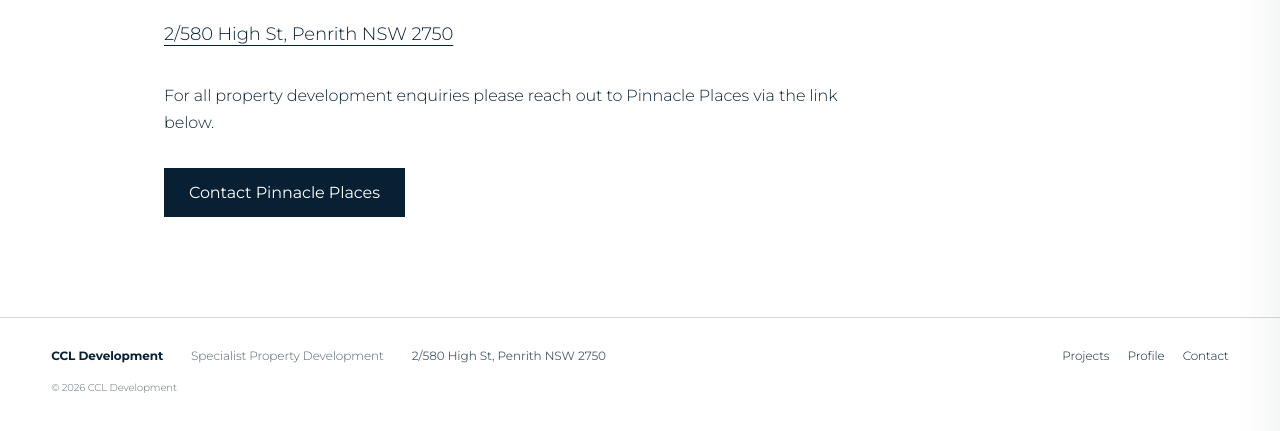
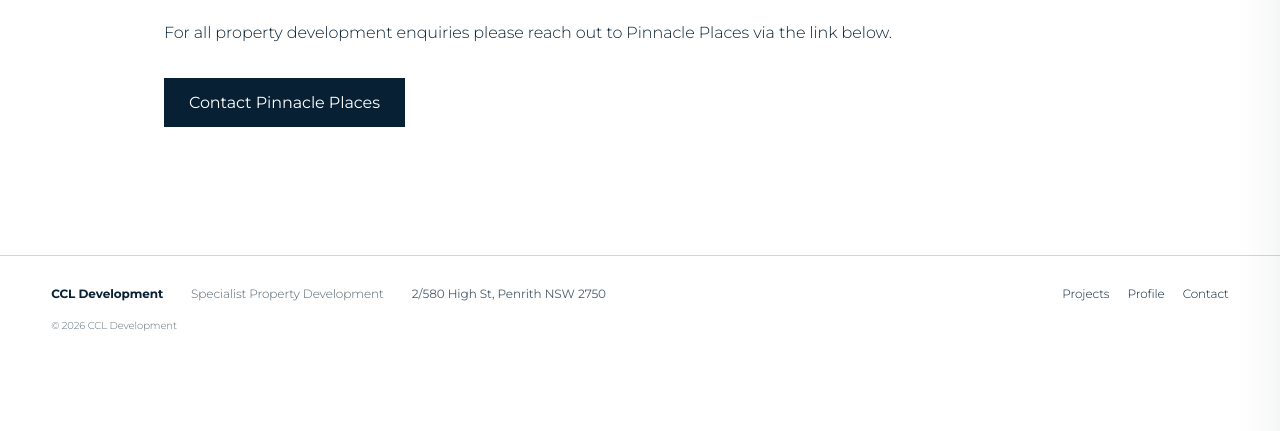
Before and after one commit to studiorjl/ccl, a plain HTML site: page contact/index.html in a window 1280 px wide. Shown: the part 305-736 px from the top of the page. Drawn offline with Linux system fonts and the light colour scheme.

Commit message:
Contact page: drop the address from the copy, hold the Pinnacle Places line on one line desktop

```diff
--- a/contact/index.html
+++ b/contact/index.html
@@ -18,10 +18,9 @@
 <script type="application/ld+json">{"@context":"https://schema.org","@type":"WebSite","@id":"https://www.ccldevelopment.com.au/#website","name":"CCL Development","url":"https://www.ccldevelopment.com.au/","inLanguage":"en-AU","publisher":{"@id":"https://www.ccldevelopment.com.au/#business"}}</script>
 
 
-<title>Contact | CCL Development</title><link rel="preload" href="/assets/fonts/montserrat-latin-var.woff2" as="font" type="font/woff2" crossorigin><link rel="stylesheet" href="/style.css?v=9"><script defer src="/script.js?v=8"></script></head><body><header class="site-header"><a class="header-brand" href="/" aria-label="CCL Development home"><img class="header-brand-icon" src="/assets/CCL_Brandmark_logo.png" alt=""><img class="header-brand-wordmark" src="/assets/CCL_wordmark.png" alt="CCL Development"></a><button class="menu-toggle" aria-label="Open menu" aria-expanded="false" aria-controls="site-menu"><span></span><span></span><span></span></button></header><div class="menu-scrim" hidden></div><nav class="site-menu" id="site-menu" aria-label="Main navigation" aria-hidden="true"><a href="/projects/">Projects <span>↗︎</span></a><a href="/profile/">Profile <span>↗︎</span></a><a href="/contact/">Contact <span>↗︎</span></a></nav><main class="page-content contact-page">
+<title>Contact | CCL Development</title><link rel="preload" href="/assets/fonts/montserrat-latin-var.woff2" as="font" type="font/woff2" crossorigin><link rel="stylesheet" href="/style.css?v=12"><script defer src="/script.js?v=8"></script></head><body><header class="site-header"><a class="header-brand" href="/" aria-label="CCL Development home"><img class="header-brand-icon" src="/assets/CCL_Brandmark_logo.png" alt=""><img class="header-brand-wordmark" src="/assets/CCL_wordmark.png" alt="CCL Development"></a><button class="menu-toggle" aria-label="Open menu" aria-expanded="false" aria-controls="site-menu"><span></span><span></span><span></span></button></header><div class="menu-scrim" hidden></div><nav class="site-menu" id="site-menu" aria-label="Main navigation" aria-hidden="true"><a href="/projects/">Projects <span>↗︎</span></a><a href="/profile/">Profile <span>↗︎</span></a><a href="/contact/">Contact <span>↗︎</span></a></nav><main class="page-content contact-page">
 <p class="eyebrow" data-reveal>Get in touch</p>
 <h1 data-reveal>Contact</h1>
-<p class="contact-address" data-reveal><a href="https://share.google/WNM6VD8Fxzm7OBNzL" target="_blank" rel="noopener">2/580 High St, Penrith NSW 2750</a></p>
-<p data-reveal>For all property development enquiries please reach out to Pinnacle Places via the link below.</p>
+<p class="contact-enquiries" data-reveal>For all property development enquiries please reach out to Pinnacle Places via the link below.</p>
 <a class="contact-submit" data-reveal href="https://www.pinnacleplaces.com.au/contact.html">Contact Pinnacle Places</a>
 </main><footer class="site-footer"><a href="/">CCL Development</a><span>Specialist Property Development</span><a class="footer-address" href="https://share.google/WNM6VD8Fxzm7OBNzL" target="_blank" rel="noopener">2/580 High St, Penrith NSW 2750</a><div class="footer-links"><a href="/projects/">Projects</a><a href="/profile/">Profile</a><a href="/contact/">Contact</a></div><small>© <span data-year></span> CCL Development</small></footer></body></html>
--- a/style.css
+++ b/style.css
@@ -169,13 +169,17 @@ h1,h2,h3,.site-menu a{font-family:var(--font-heading);font-weight:400;letter-spa
 .contact-submit{display:inline-block;text-align:center;text-decoration:none;line-height:1.2}
 @media(max-width:700px){.pinnacle-card{width:100%}.pinnacle-card .card-label{padding-top:12px}}
 
-/* Business address. Kept as a plain line in the footer and on the contact
-   page so the address shown matches the Google Business Profile exactly,
-   and links through to the listing. */
+/* Business address. Kept as a plain line in the footer so the address shown
+   matches the Google Business Profile exactly, and links through to the
+   listing. The contact page copy no longer repeats it. */
 .site-footer>a.footer-address{font-weight:400;opacity:.72;text-decoration:none}
 .site-footer>a.footer-address:hover,.site-footer>a.footer-address:focus-visible{opacity:1;text-decoration:underline;text-underline-offset:4px}
-.contact-address{margin:0 0 24px;font-size:clamp(15px,1.5vw,18px)}
-.contact-address a{text-underline-offset:5px}
+
+/* The Pinnacle Places line is the whole instruction on the contact page, so
+   it is allowed past the 680px text measure and held to a single line from
+   desktop widths up. */
+.page-content .contact-enquiries{max-width:none}
+@media(min-width:880px){.page-content .contact-enquiries{white-space:nowrap}}
 
 /* Director profile. The bio holds the left column and keeps the line breaks
    exactly as written, with the LinkedIn link aligned to the right. */
```
Also changed, not shown: index.html (+1 -1 lines), profile/index.html (+1 -1 lines), projects/bradley-heights/index.html (+1 -1 lines), projects/highland-views/index.html (+1 -1 lines), projects/index.html (+1 -1 lines), projects/mulgoa-sanctuary/index.html (+1 -1 lines).
